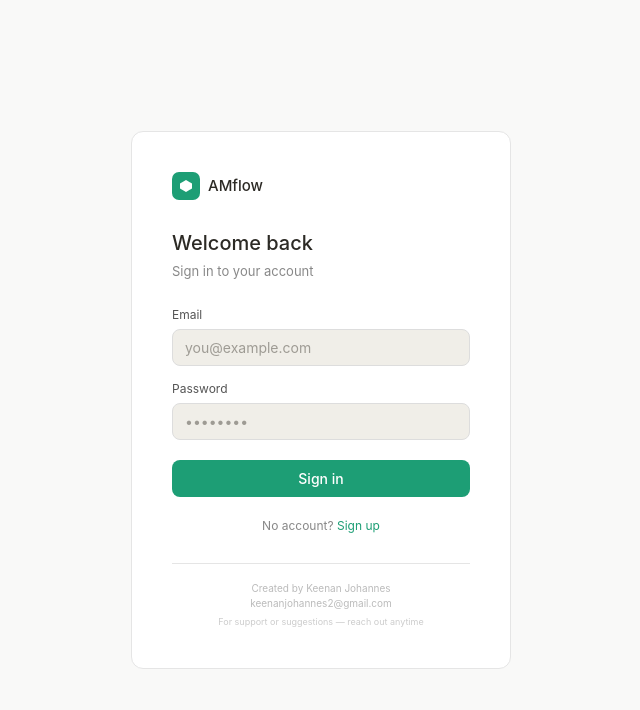
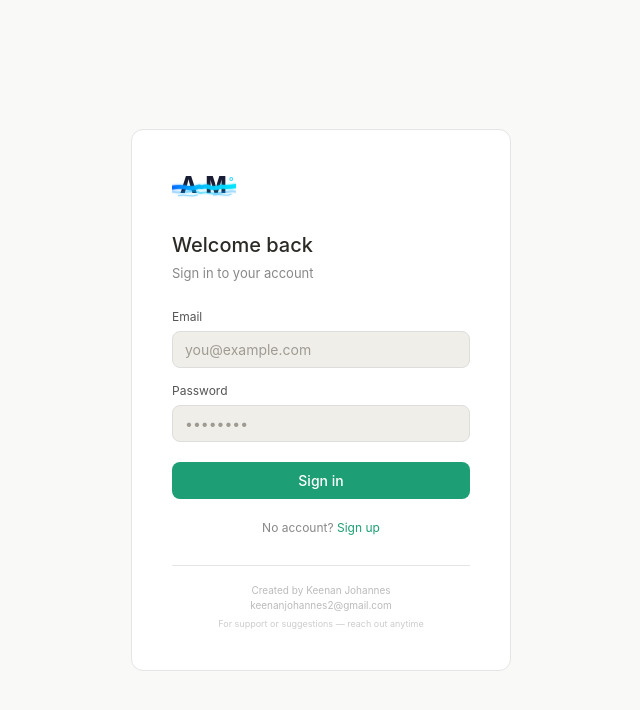
Before and after one commit to keenanjohannes2-beep/amflow, a Next.js app: page /login in a window 1280 px wide. Shown: the top 710 px of the page, without its empty margins (319-959 px from the left). Built offline with nearby package versions, Linux system fonts and the light colour scheme; no server answers.

Commit message:
Update login page with AM logo with river

```diff
--- a/app/login/page.tsx
+++ b/app/login/page.tsx
@@ -25,11 +25,10 @@ export default function LoginPage() {
   return (
     <div style={{ minHeight: '100vh', display: 'flex', alignItems: 'center', justifyContent: 'center', background: '#f9f9f8' }}>
       <div style={{ background: 'white', border: '0.5px solid #e5e5e5', borderRadius: 12, padding: '40px', width: '100%', maxWidth: 380 }}>
-        <div style={{ display: 'flex', alignItems: 'center', gap: 8, marginBottom: 28 }}>
-          <div style={{ width: 28, height: 28, borderRadius: 7, background: '#1D9E75', display: 'flex', alignItems: 'center', justifyContent: 'center' }}>
-            <svg width="16" height="16" viewBox="0 0 16 16" fill="white"><path d="M8 2L14 5.5V10.5L8 14L2 10.5V5.5L8 2Z"/></svg>
+        <div style={{ display: 'flex', alignItems: 'center', gap: 10, marginBottom: 28 }}>
+          <div style={{ width: 64, height: 32, display: 'flex', alignItems: 'center', justifyContent: 'center', overflow: 'hidden' }}>
+            <img src="/logo.svg" alt="AMflow" style={{ width: 64, height: 32, objectFit: 'contain' }} />
           </div>
-          <span style={{ fontWeight: 500, fontSize: 15 }}>AMflow</span>
         </div>
 
         <h1 style={{ fontSize: 20, fontWeight: 500, marginBottom: 4 }}>Welcome back</h1>
```
